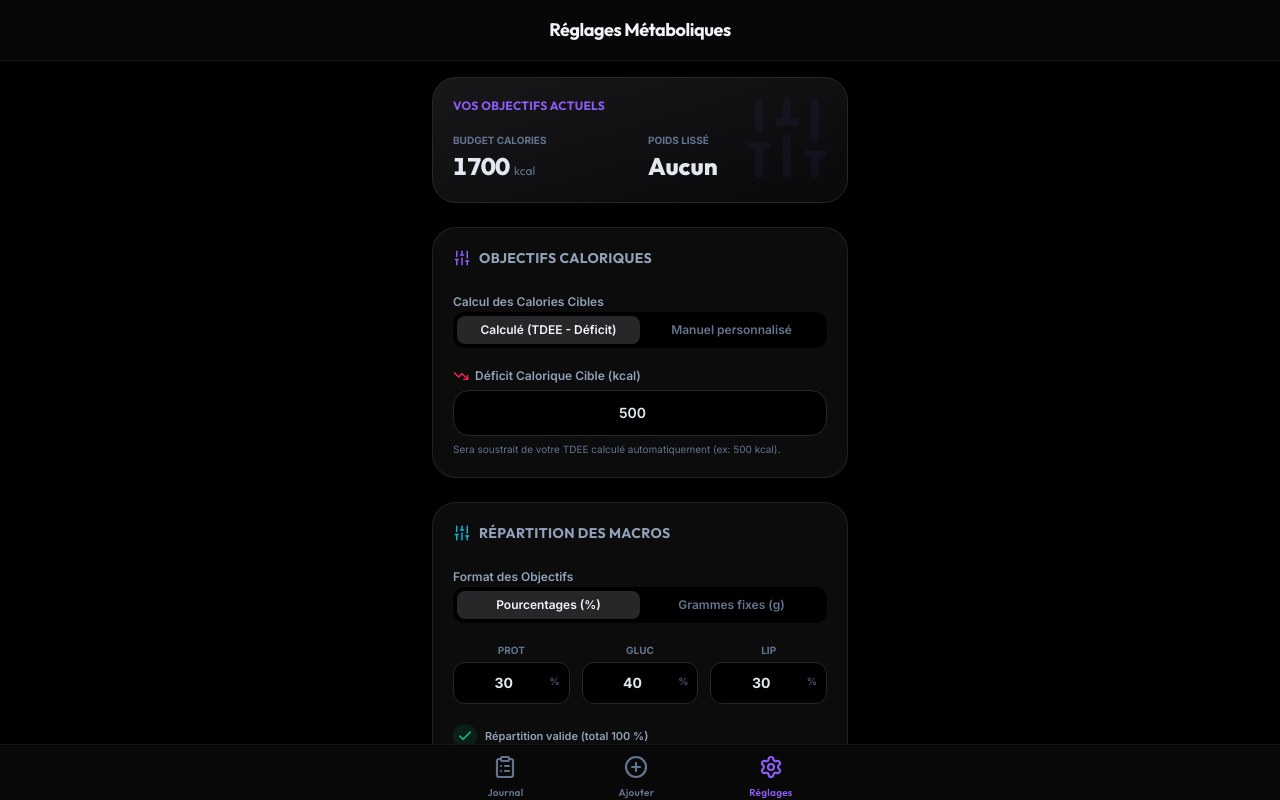
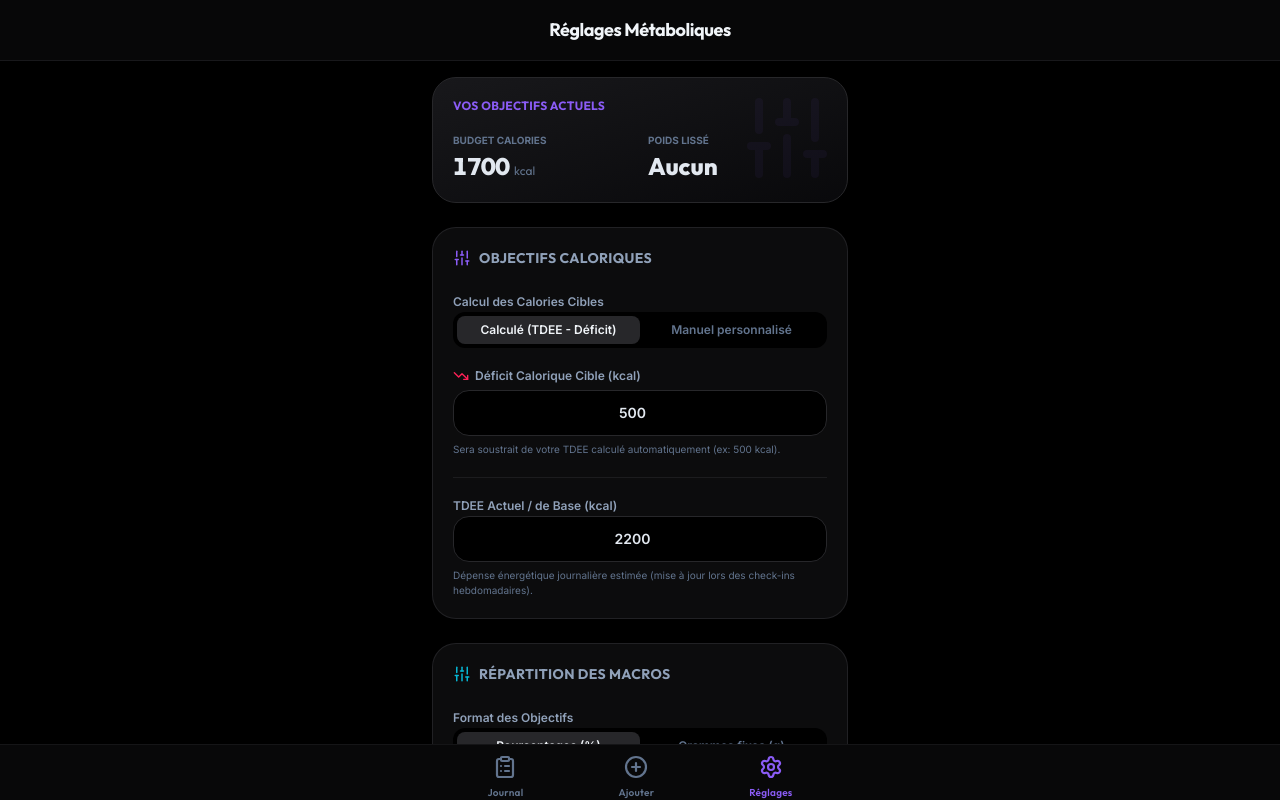
Before and after one commit to Sinternum/MacroTracker, a React (Vite) app: page / in a window 1280 px wide. Both pictures are taken after a click on the button "Réglages". Built offline with nearby package versions, Linux system fonts and the light colour scheme.

Commit message:
feat(settings): allow manual editing of current TDEE and smoothed weight goals

```diff
--- a/src/components/views/SettingsView.tsx
+++ b/src/components/views/SettingsView.tsx
@@ -32,6 +32,8 @@ export const SettingsView: React.FC = () => {
   const [manualCalorieGoal, setManualCalorieGoal] = useState<string>('');
   const [targetWeight, setTargetWeight] = useState<string>('');
   const [targetWeightDate, setTargetWeightDate] = useState<string>('');
+  const [defaultTDEE, setDefaultTDEE] = useState<string>('');
+  const [smoothedWeight, setSmoothedWeight] = useState<string>('');
 
   // États de statut
   const [saveStatus, setSaveStatus] = useState<string | null>(null);
@@ -53,6 +55,8 @@ export const SettingsView: React.FC = () => {
       setManualCalorieGoal(settings.manualCalorieGoal ? settings.manualCalorieGoal.toString() : '');
       setTargetWeight(settings.targetWeight ? settings.targetWeight.toString() : '');
       setTargetWeightDate(settings.targetWeightDate || '');
+      setDefaultTDEE(settings.defaultTDEE ? settings.defaultTDEE.toString() : '');
+      setSmoothedWeight(settings.smoothedWeight ? settings.smoothedWeight.toString() : '');
     }
   }, [settings]);
 
@@ -79,6 +83,8 @@ export const SettingsView: React.FC = () => {
 
     const manualCalGoal = parseFloat(manualCalorieGoal);
     const targetW = parseFloat(targetWeight);
+    const defTDEE = parseFloat(defaultTDEE);
+    const smoothW = parseFloat(smoothedWeight);
 
     await updateSettings({
       targetDeficit: deficitVal,
@@ -92,6 +98,8 @@ export const SettingsView: React.FC = () => {
       manualCalorieGoal: isNaN(manualCalGoal) ? null : manualCalGoal,
       targetWeight: isNaN(targetW) ? null : targetW,
       targetWeightDate: targetWeightDate || null,
+      defaultTDEE: isNaN(defTDEE) ? 2200 : defTDEE,
+      smoothedWeight: isNaN(smoothW) ? null : smoothW,
     });
 
     setSaveStatus('Objectifs enregistrés ✓');
@@ -263,6 +271,22 @@ export const SettingsView: React.FC = () => {
                 <p className="text-[10px] text-slate-500">Sera soustrait de votre TDEE calculé automatiquement (ex: 500 kcal).</p>
               </div>
             )}
+
+            {/* TDEE de base (kcal) */}
+            <div className="space-y-1.5 pt-3.5 border-t border-zinc-800/60">
+              <label className="text-xs font-semibold text-slate-400">TDEE Actuel / de Base (kcal)</label>
+              <input
+                type="number"
+                inputMode="decimal"
+                pattern="[0-9]*"
+                required
+                placeholder="Ex: 2200"
+                value={defaultTDEE}
+                onChange={(e) => setDefaultTDEE(e.target.value)}
+                className="w-full bg-black border border-zinc-800 rounded-2xl px-4 py-3 text-sm text-slate-200 focus:outline-none focus:border-accent-violet font-semibold text-center"
+              />
+              <p className="text-[10px] text-slate-500">Dépense énergétique journalière estimée (mise à jour lors des check-ins hebdomadaires).</p>
+            </div>
           </div>
 
           {/* Section 2 : Répartition Macros */}
@@ -402,6 +426,21 @@ export const SettingsView: React.FC = () => {
                 </div>
               </div>
             </div>
+
+            {/* Poids Lissé Actuel (kg) */}
+            <div className="space-y-1.5 pt-3.5 border-t border-zinc-800/60">
+              <label className="text-xs font-semibold text-slate-400">Poids Lissé Actuel (kg)</label>
+              <input
+                type="number"
+                step="0.1"
+                inputMode="decimal"
+                placeholder="Ex: 78.5"
+                value={smoothedWeight}
+                onChange={(e) => setSmoothedWeight(e.target.value)}
+                className="w-full bg-black border border-zinc-800 rounded-2xl px-4 py-3 text-sm text-slate-200 focus:outline-none focus:border-accent-violet font-semibold text-center"
+              />
+              <p className="text-[10px] text-slate-500">Poids lissé de départ ou actuel de l'algorithme (EMA).</p>
+            </div>
           </div>
 
           {/* Validation Form Button */}
```
